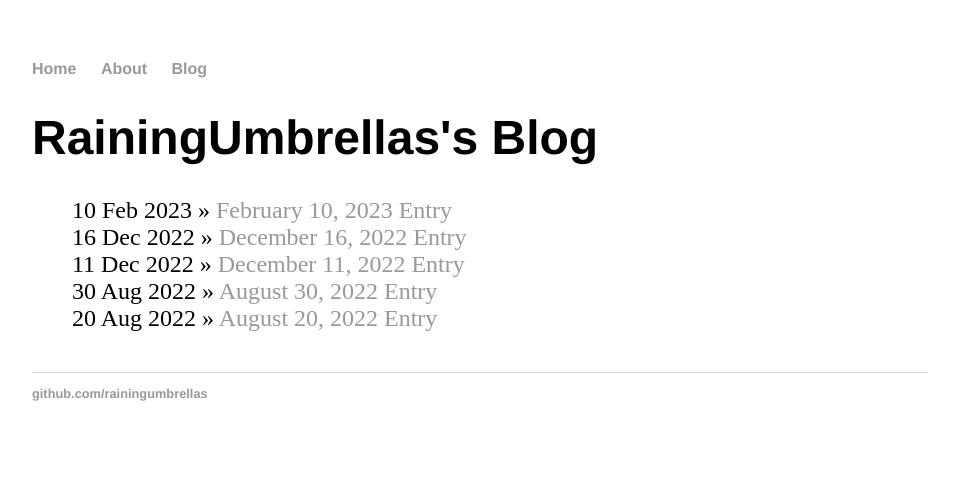
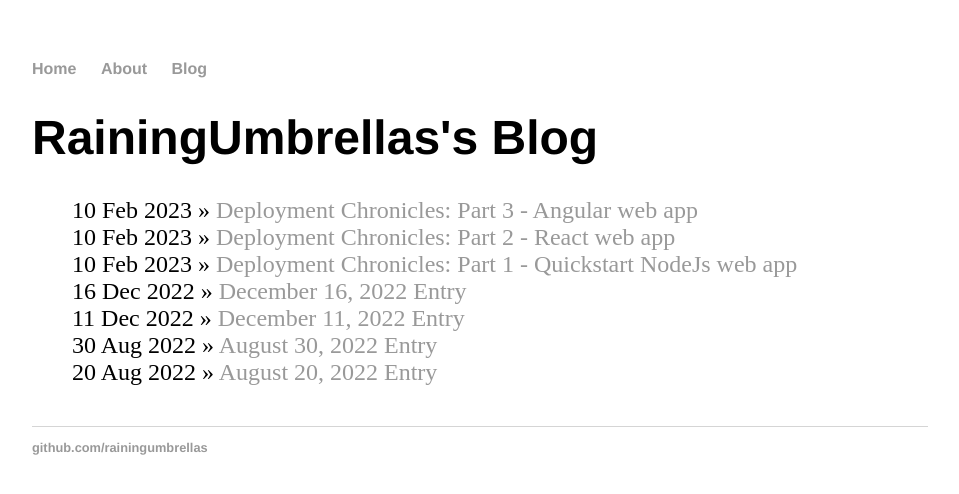
Before and after one commit to RainingUmbrellas/RainingUmbrellas.github.io, a Jekyll site: the page built from blog/index.html, in a window 1280 px wide. Shown: the top 494 px of the page, without its empty margins (160-1119 px from the left). Built offline with Jekyll 4.4.1, drawn with Linux system fonts in a browser that asks for light colours; some of the changed lines change nothing that is shown.

Commit message:
Added P1-3 of the Deployment Chronicles

```diff
--- a/_posts/2023-02-10-February-10-Entry.md
+++ b/_posts/2023-02-10-Deployment-Chronicles-P1.md
@@ -1,9 +1,9 @@
 ---
 layout: post
 date: 2023-02-10
-title: "February 10, 2023 Entry"
+title: "Deployment Chronicles: Part 1 - Quickstart NodeJs web app"
 tags:
-  - Polish Palace
+  - Deployment Chronicles
 ---
 
 Today is the first post of the 2023 year. I took the AZ-204 but missed it by a few points. Before, I've been thinking of creating a project from the ground up to practice Azure. Now, I think that this approach wasn't productive and I was putting road blocks in my path, impeding my progress.
@@ -12,8 +12,7 @@ This year, I want to get better at working on smaller, more achieveable goals in
 
 So I decided that my goal for 2023 is to just get something deployed.
 
-To be more specific, I want to get the basis step out of the way and then built on it. And while I do tend to think futuristiclly about where I could take this ()
-deploying a web application that has a ui and api and is maybe connected to a database), I don't want to put pressure on myself to achieve anything super big.
+To be more specific, I want to get the basis step out of the way and then built on it. And while I do tend to think futuristiclly about where I could take this (deploying a web application that has a ui and api and is maybe connected to a database), I don't want to put pressure on myself to achieve anything super big.
 
 Today, I was able to deploy a Node.js web app ( created via express-generater) by following this tutorial https://learn.microsoft.com/en-us/azure/app-service/quickstart-nodejs?tabs=windows&pivots=development-environment-cli.
 
@@ -49,3 +48,5 @@ It is a basic Node.js UI web app, but it is deployed, so that's good and I'm hap
 AZ CLI cmd tips:
 
 - `az group list --out table`: to display all the RGs in a table format
+
+Now that this initial adventure is over, I have decided to continue this series and I will call it "Azure Tales, the Deployment Chronicles, manual deployment quest". Yes, this is a long title but I think it captures that my wrestle with Azure will be a long jounrey filled with twists and turns. So buckle up my parasols.
--- /dev/null
+++ b/_posts/2023-02-10-Deployment-Chronicles-P2.md
@@ -0,0 +1,39 @@
+---
+layout: post
+date: 2023-02-10
+title: "Deployment Chronicles: Part 2 - React web app"
+tags:
+  - Deployment Chronicles
+---
+
+Today's entry of the Deployment Chronicles, I deployed a React Web app!
+
+This is following the first entry of the Deployment Chronicles where I deployed a NodeJs web app.
+
+For this entry, I used the following tutorial to successfully deploy a default React web app.
+https://javascript.works-hub.com/learn/how-to-host-a-react-app-on-azure-10042
+
+Before I found this tutorial, I tried to deploy the React app the same way I deployed the NodeJs app, but I got the following error: "You do not have permission to view this directory or page."
+
+To successfully deploy a cra React web app,
+
+1. Create the React web app with `npx create-react-app polish-palace` {polish-palace can be replaced with your name of the React App}
+
+2. Add **web.config** file in the public folder
+   I think this step is one of the reasons why this deployment worked. The content of this folder can be found in the tutorial
+
+3. Change into the application's directory and run `npm install` and `npm run build` to create the build folder.
+
+4. `npm start` to launch locally to make sure the app is working.
+
+5. Create the Azure Webb App Service resource
+
+6. Right click on that new App Service and select the folder to deploy
+
+- Another step that helped this deployment to be successful is that we selected the react app's **build** folder.
+
+With these steps, I was able to successfully deploy the CRA React Web app.
+
+I would like to figure out if I can deploy with AZ webapp cmd, but after trying to use the `az webapp deploy` cmd with no progress, I'll just push that aside for now and be glad I was able to get a cra react app deployed.
+
+Next adventure in the Deployment Chronicles is deploying an Angular App.
--- /dev/null
+++ b/_posts/2023-02-10-Deployment-Chronicles-P3.md
@@ -0,0 +1,28 @@
+---
+layout: post
+date: 2023-02-10
+title: "Deployment Chronicles: Part 3 - Angular web app"
+tags:
+  - Deployment Chronicles
+---
+
+In today's adventure of the Deployment Chronicles, I deployed an Angular Web app!
+
+For this deployment, I tried to follow the same process we used to deploy the React app.
+
+The latter part of this site (https://www.c-sharpcorner.com/article/easily-deploy-angular-app-to-azure-from-visual-studio-code/) helped me realize that I needed to deploy the **dist/polish-palace-Angular** folder and not just dist folder
+
+1. Create the Angular project: `ng new polish-palace-Angular`
+
+2. Build the Angular Project `ng build`
+
+- For the tutorial, it says `ng build --prod` but I got an error because of the --prod argument
+- This step will create a **dist** folder, which I'm assuming is the Angular equivalent of the React
+
+3. Right Click on the App service you want to deploy to and select the **dist/polish-palalce-angular** folder
+
+- This step is different from the React deployment because the React Build folder has all the files in the root of the build folder, but for the Angular dist folder, all the files are inside of a folder with the project name inside of the dist folder
+
+Now that I have deployed 3 different framework applications, I want to reflect on how this is related to the AZ-204. In the "Develop Azure Compute Solutions" skill, there is a section called "Create App Service Web Apps". Creating an Azure App Service Web Apps and deploying code to a web app has been touched upon. I think there are other objectives with this subskills that I might need to brush up on, but I think this is a good start and I am happy that I was able to get some up successfully.
+
+Since these last three adventures have been focused on manual deployment, I think I want to try automatic deployment and Docker deployment.
```
Also changed, not shown: 1 other file.
